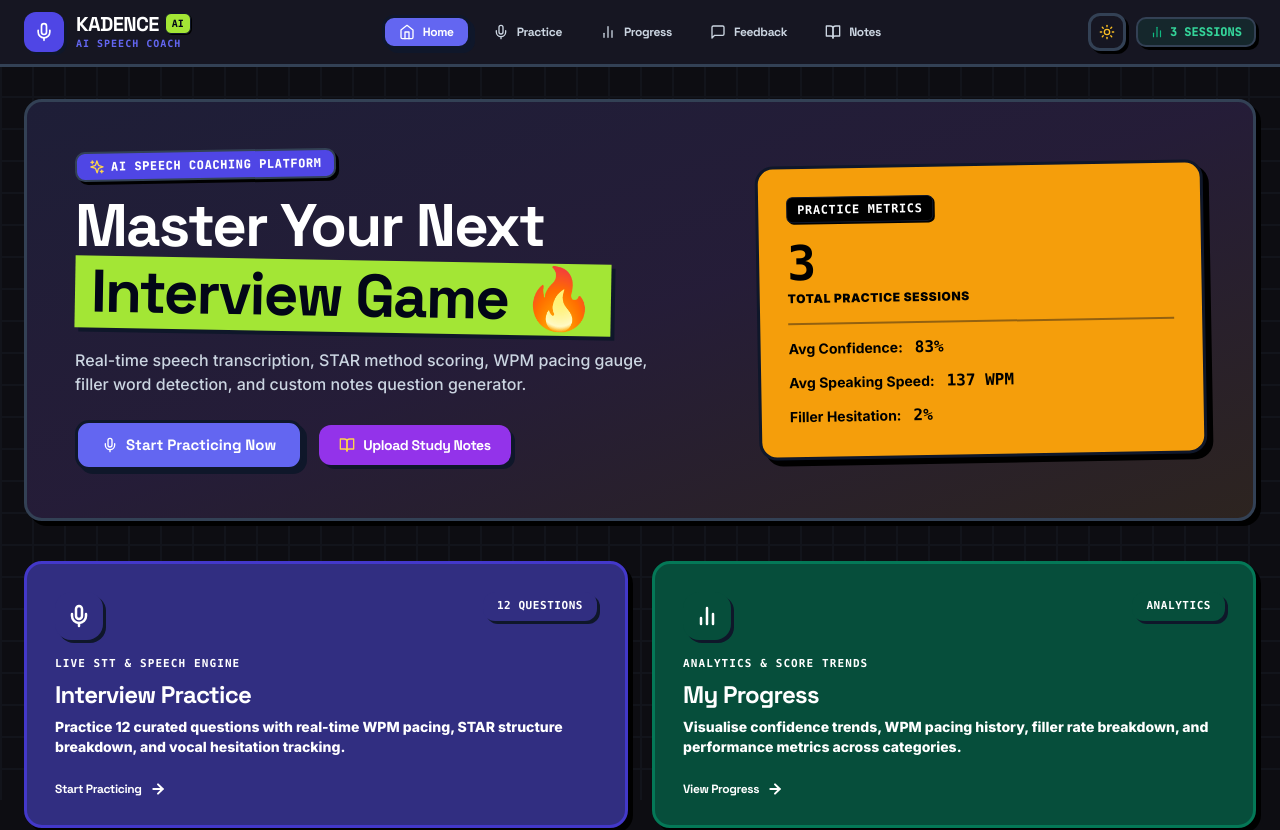
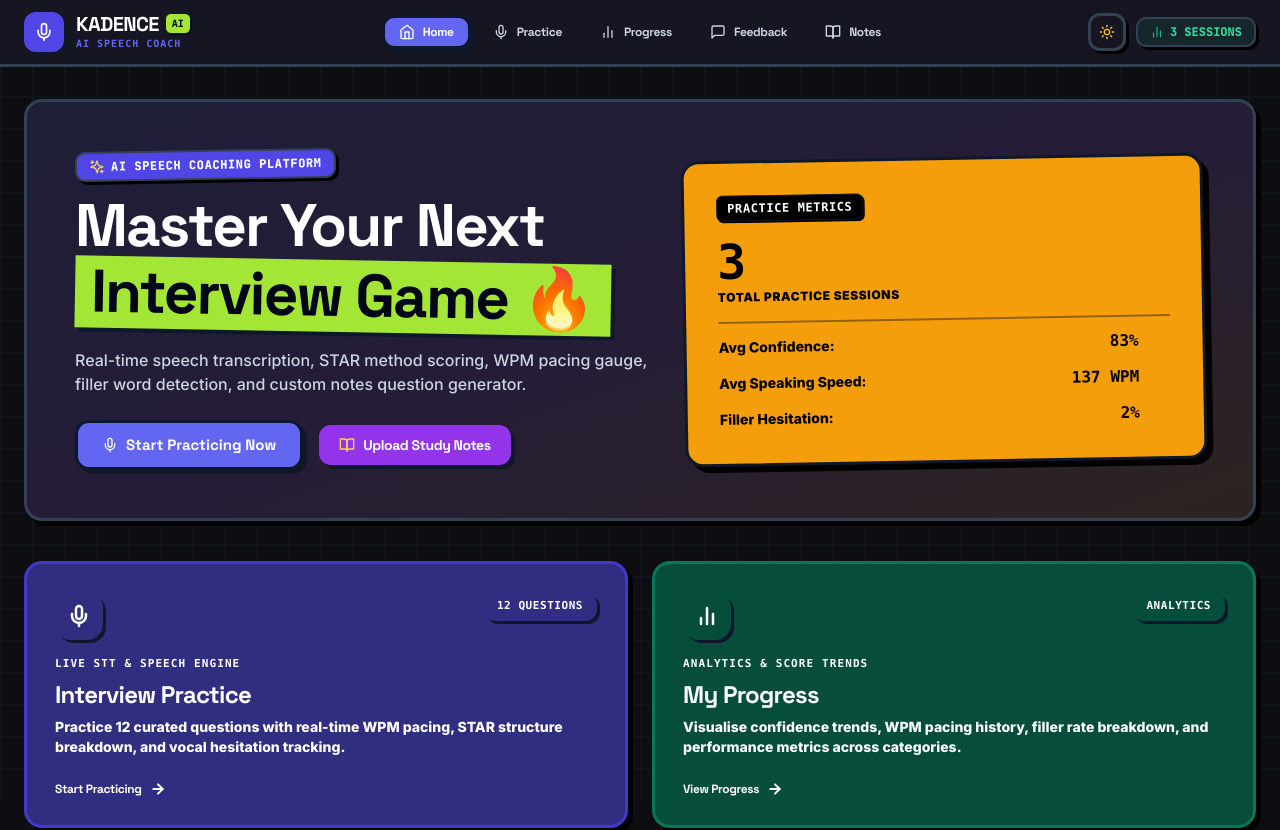
Before and after one commit to muditchaudhary29/kadence, a React (Vite) app: page / in a window 1280 px wide. Shown: the top 830 px of the page. Built offline with nearby package versions, Linux system fonts and the light colour scheme.

Commit message:
Update Practice Metrics card to the elongated cut banner style (flex-1 max-w-xl) with padded pitch-black values (83%, 137 WPM, 2.0%)

```diff
--- a/src/components/Dashboard.jsx
+++ b/src/components/Dashboard.jsx
@@ -161,8 +161,8 @@ export default function Dashboard({ onNavigate }) {
           </div>
         </div>
 
-        {/* Hero Interactive 3D Metric Box (Wide Horizontal Card matching Screenshot 2 with Inline Pitch-Black Metrics) */}
-        <Card3D className="hero-metrics-card w-full max-w-md p-6 sm:p-7 rounded-2xl border-3 border-slate-900 shadow-[6px_6px_0px_#0F172A] -rotate-1 shrink-0 cursor-pointer">
+        {/* Hero Interactive 3D Metric Box (Elongated Cut Banner Style) */}
+        <Card3D className="hero-metrics-card flex-1 w-full min-w-[320px] max-w-xl p-6 sm:p-8 rounded-2xl border-3 border-slate-900 shadow-[6px_6px_0px_#0F172A] -rotate-1 shrink-0 cursor-pointer overflow-hidden relative">
           <div className="flex items-center justify-between mb-4">
             <span className="hero-badge-text text-xs font-mono font-black uppercase tracking-wider px-2.5 py-1 rounded-md border border-slate-900 shadow-[1.5px_1.5px_0px_#000]">
               PRACTICE METRICS
@@ -175,20 +175,20 @@ export default function Dashboard({ onNavigate }) {
               <div className="text-xs font-black uppercase tracking-wider !text-black mt-1" style={{ color: '#000000' }}>Total Practice Sessions</div>
             </div>
 
-            <div className="pt-3 border-t-2 border-slate-950/40 space-y-2.5">
-              <div className="flex items-center gap-3 text-xs sm:text-sm font-black !text-black" style={{ color: '#000000' }}>
-                <span className="font-bold !text-black" style={{ color: '#000000' }}>Avg Confidence:</span>
-                <span className="font-mono text-sm sm:text-base font-black !text-black" style={{ color: '#000000' }}>{avgConf}%</span>
+            <div className="pt-3 border-t-2 border-slate-950/40 space-y-3">
+              <div className="flex items-center justify-between gap-6 text-xs sm:text-sm font-black pr-4 sm:pr-8" style={{ color: '#000000' }}>
+                <span className="font-extrabold !text-black" style={{ color: '#000000' }}>Avg Confidence:</span>
+                <span className="font-mono text-sm sm:text-base font-black !text-black shrink-0" style={{ color: '#000000' }}>{avgConf}%</span>
               </div>
 
-              <div className="flex items-center gap-3 text-xs sm:text-sm font-black !text-black" style={{ color: '#000000' }}>
-                <span className="font-bold !text-black" style={{ color: '#000000' }}>Avg Speaking Speed:</span>
-                <span className="font-mono text-sm sm:text-base font-black !text-black" style={{ color: '#000000' }}>{avgWpm} WPM</span>
+              <div className="flex items-center justify-between gap-6 text-xs sm:text-sm font-black pr-4 sm:pr-8" style={{ color: '#000000' }}>
+                <span className="font-extrabold !text-black" style={{ color: '#000000' }}>Avg Speaking Speed:</span>
+                <span className="font-mono text-sm sm:text-base font-black !text-black shrink-0" style={{ color: '#000000' }}>{avgWpm} WPM</span>
               </div>
 
-              <div className="flex items-center gap-3 text-xs sm:text-sm font-black !text-black" style={{ color: '#000000' }}>
-                <span className="font-bold !text-black" style={{ color: '#000000' }}>Filler Hesitation:</span>
-                <span className="font-mono text-sm sm:text-base font-black !text-black" style={{ color: '#000000' }}>{avgFill}%</span>
+              <div className="flex items-center justify-between gap-6 text-xs sm:text-sm font-black pr-4 sm:pr-8" style={{ color: '#000000' }}>
+                <span className="font-extrabold !text-black" style={{ color: '#000000' }}>Filler Hesitation:</span>
+                <span className="font-mono text-sm sm:text-base font-black !text-black shrink-0" style={{ color: '#000000' }}>{avgFill}%</span>
               </div>
             </div>
           </div>
```
